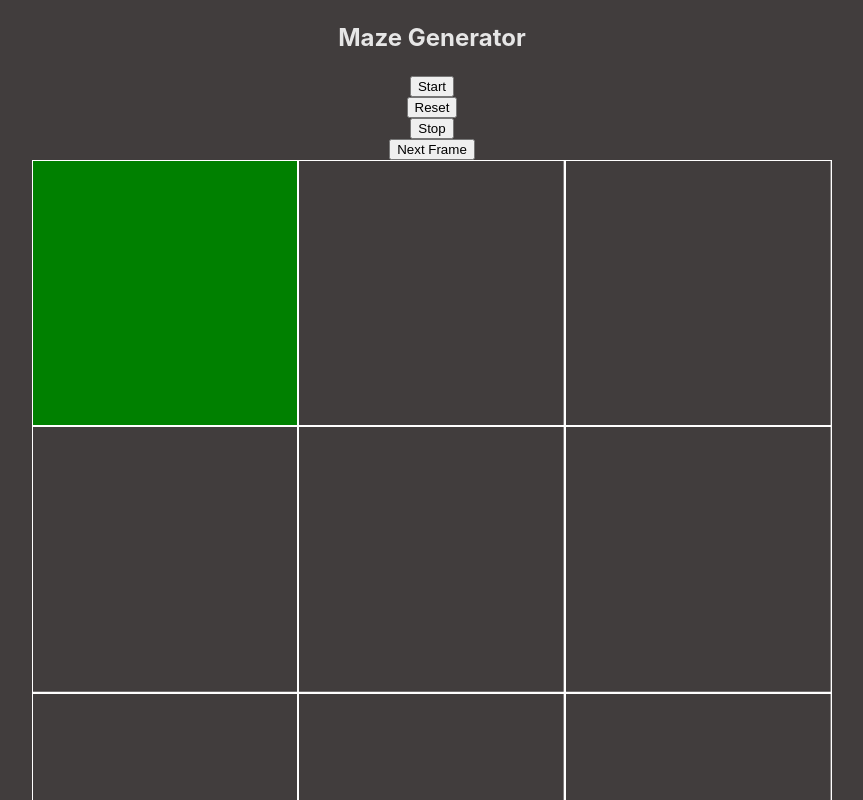
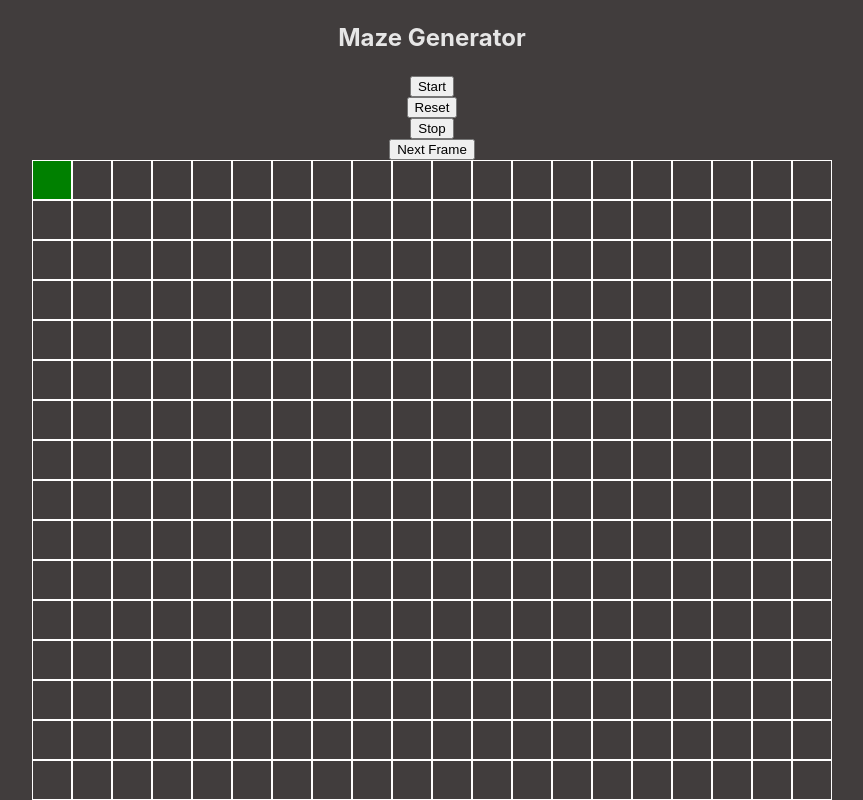
Before and after one commit to RenatMir/react-projects, a React (Vite) app: page / in a window 1280 px wide. Shown: the top 800 px of the page, without its empty margins (208-1071 px from the left). Built offline with nearby package versions, Linux system fonts and the light colour scheme.

Commit message:
Added antd dependency and fixed initial next frame

```diff
--- a/projects/maze-generator/Maze.jsx
+++ b/projects/maze-generator/Maze.jsx
@@ -8,7 +8,7 @@ let renderNextFrame;
 export const Maze = (props) => {
     const { canvasRef, state } = props;
     const { mazeFEState, mazeBEState, utilFunctions } = state;
-    const { isValidStatus, setStatus, getStatus } = utilFunctions;
+    const { isValidStatus, setStatus } = utilFunctions;
 
     if (isValidStatus(MazeStatusEnum.CREATED)) {
         frames = 0;
@@ -26,7 +26,7 @@ export const Maze = (props) => {
         mazeBEState.stack.push(currentCell);
     }
 
-    const generateMaze = () => {
+    const generateMazeStep = () => {
         let nextCell = checkNeighbours(currentCell, mazeBEState.grid);
         if (nextCell) {
             nextCell.isVisited = true;
@@ -52,7 +52,7 @@ export const Maze = (props) => {
         const canvasContext = canvas.getContext('2d');
 
         const nextFrameButton = document.getElementById('next-frame-button');
-        nextFrameButton.addEventListener('click', () => {
+        nextFrameButton?.addEventListener('click', () => {
             renderNextFrame = true;
         });
 
@@ -64,11 +64,13 @@ export const Maze = (props) => {
 
             if (!isValidStatus(MazeStatusEnum.STOPPED)) drawCells(mazeBEState.grid, mazeFEState, canvasContext);
 
+            if (isValidStatus(MazeStatusEnum.CREATED)) generateMazeStep();
+
             if (!isValidStatus(MazeStatusEnum.STARTED)) {
                 return;
             } else {
                 frames++;
-                const isMazeGenerated = generateMaze();
+                const isMazeGenerated = generateMazeStep();
                 if (renderNextFrame && !isMazeGenerated) {
                     setStatus(MazeStatusEnum.STOPPED);
                     renderNextFrame = false;
--- a/projects/maze-generator/MazeGenerator.jsx
+++ b/projects/maze-generator/MazeGenerator.jsx
@@ -1,6 +1,6 @@
 import { useRef, useState } from "react"
 import { Maze } from "./Maze";
-import { generateGrid, MazeStatusEnum } from "./MazeUtils";
+import { generateGrid, MazeGenerationAlgorithms, MazeStatusEnum } from "./MazeUtils";
 
 import "./assets/maze-generator.css"
 
@@ -8,10 +8,11 @@ const getMazeFEState = (state) => {
     return {
         height: state?.height ?? 800,
         width: state?.width ?? 800,
-        rowsColsNumber: state?.rowsColsNumber ?? 3,
-        speed: state?.speed ?? 100,
+        rowsColsNumber: state?.rowsColsNumber ?? 20,
+        speed: state?.speed ?? 0,
         currentCellColor: state?.currentCellColor ?? "green",
         backgroundColor: state?.backgroundColor ?? "#413d3d",
+        algorithm: MazeGenerationAlgorithms.DFS,
         start: state?.start ?? {
             rowNum: 0,
             colNum: 0
@@ -25,7 +26,7 @@ const getMazeFEState = (state) => {
 
 const getMazeBEState = (state) => {
     return {
-        grid: generateGrid(state?.rowsColsNumber ?? 3),
+        grid: generateGrid(state?.rowsColsNumber ?? 20),
         status: MazeStatusEnum.CREATED,
         stack: []
     }
@@ -68,18 +69,25 @@ export const MazeGenerator = () => {
         const colNum = Math.floor(Math.abs(x) / cellDim);
 
         setMazeFEState(prev => {
-            return ({
+            return {
                 ...prev,
                 start: {
                     rowNum,
                     colNum
                 }
-            });
-        })
+            };
+        });
+
+        setMazeBEState(prev => {
+            return {
+                ...prev,
+                grid: generateGrid(mazeFEState.rowsColsNumber)
+            }
+        });
     }
 
     return (
-        <>
+        <div className="maze-generator-page">
             <h2>Maze Generator</h2>
             <button onClick={() => {
                 if (!isValidStatus(MazeStatusEnum.CREATED) && !isValidStatus(MazeStatusEnum.STOPPED)) return;
@@ -101,7 +109,7 @@ export const MazeGenerator = () => {
                 setStatus(MazeStatusEnum.STARTED);
             }}>Next Frame</button>
             <canvas ref={canvasRef} className="maze-canvas" height={mazeFEState.height} width={mazeFEState.width} onClick={handleCanvasClick} />
-            <Maze state={{ mazeFEState, mazeBEState, utilFunctions: { isValidStatus, setStatus, getStatus } }} canvasRef={canvasRef} />
-        </>
+            <Maze state={{ mazeFEState, mazeBEState, utilFunctions: { isValidStatus, setStatus } }} canvasRef={canvasRef} />
+        </div>
     );
 }
--- a/projects/maze-generator/MazeUtils.js
+++ b/projects/maze-generator/MazeUtils.js
@@ -10,6 +10,17 @@ const createCell = (rowNum, colNum) => {
             left: true,
             right: true
         }
+    }
+}
+
+export const MazeGenerationAlgorithms = {
+    DFS: {
+        key: "DFS",
+        name: "Depth First Search Algorithm"
+    },
+    BFS: {
+        key: "BFS",
+        name: "Breadth First Search Algorithm"
     }
 }
 
--- a/projects/maze-generator/assets/maze-generator.css
+++ b/projects/maze-generator/assets/maze-generator.css
@@ -1,4 +1,7 @@
-.maze-canvas {
-    border: 0;
-    margin: 0;
+.maze-generator-page {
+    display: flex;
+    flex-direction: column;
+    align-items: center;
+    min-height: inherit;
+    min-width: inherit;
 }
--- a/src/App.jsx
+++ b/src/App.jsx
@@ -1,11 +1,10 @@
 import { MazeGenerator } from "../projects/maze-generator/MazeGenerator"
-import "./assets/css/app.css"
 
 function App() {
   return (
-    <div className="app">
+    <>
       <MazeGenerator />
-    </div>
+    </>
   )
 }
 
--- a/src/assets/css/app.css
+++ /dev/null
@@ -1,7 +0,0 @@
-.app {
-    display: flex;
-    flex-direction: column;
-    align-items: center;
-    min-height: inherit;
-    min-width: inherit;
-}
```
Also changed, not shown: package.json (+4 -3 lines), 1 other file (tests, documents, lock files or other folders).
